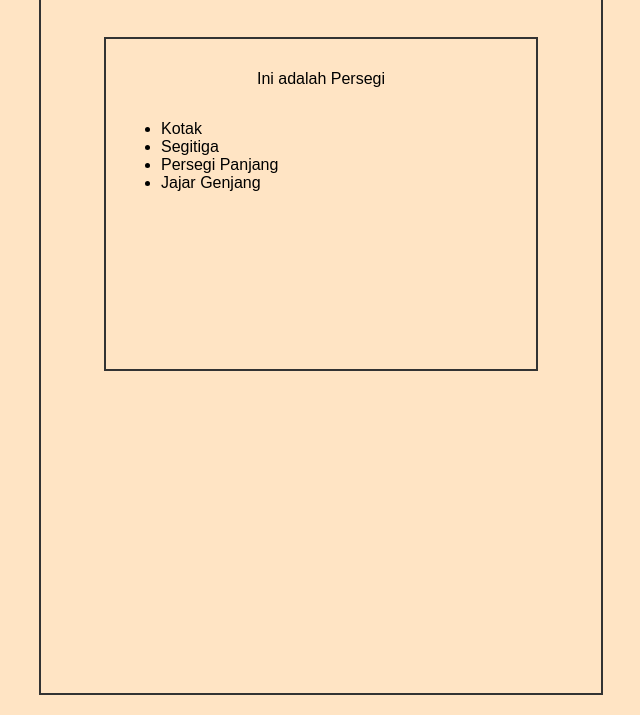
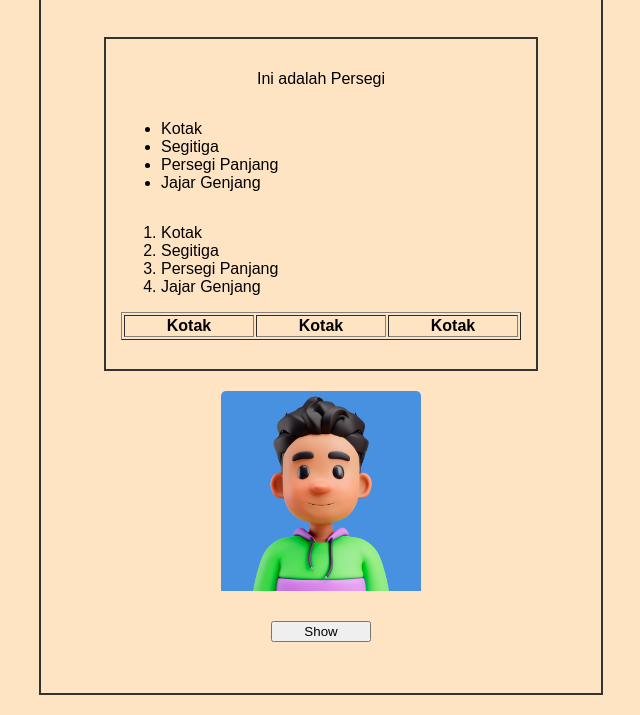
Before and after one commit to MuhamadHilalFakhri/Exercise1_151, a plain HTML site: page index.html in a window 1280 px wide. Shown: the part 139-854 px from the top of the page, without its empty margins (319-959 px from the left). Drawn offline with Linux system fonts and the light colour scheme.

Commit message:
menambahkan foto

```diff
--- a/index.html
+++ b/index.html
@@ -20,3 +20,22 @@
             <li>Persegi Panjang</li>
             <li>Jajar Genjang</li>
         </ul>
+        <ol>
+            <li>Kotak</li>
+            <li>Segitiga</li>
+            <li>Persegi Panjang</li>
+            <li>Jajar Genjang</li>
+        </ol>
+        <table border="1">
+            <tr>
+                <th>Kotak</th>
+                <th>Kotak</th>
+                <th>Kotak</th>
+            </tr>
+        </table>
+      </div>
+      <img src="Testi2.jpg" alt="">
+      <button onclick="show()">Show</button>
+    </div>
+  </body>
+</html>
```
